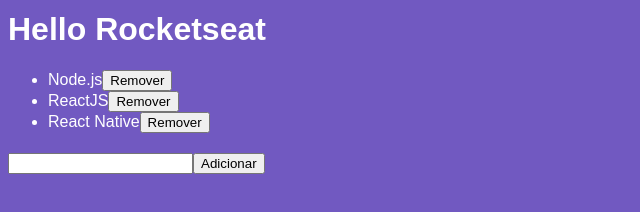
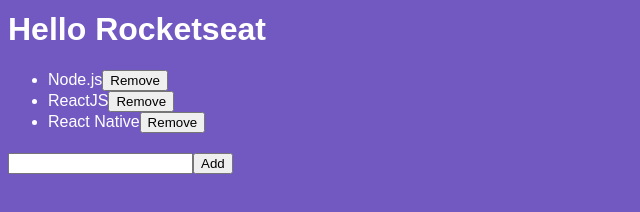
Before and after one commit to alextavella/gostack-react-intro, a React app: page / in a window 1280 px wide. Shown: the part 262-474 px from the top of the page, without its empty margins (0-640 px from the left). Built offline with nearby package versions, Linux system fonts and the light colour scheme.

Commit message:
Add TechItem

```diff
--- /dev/null
+++ b/src/components/TechItem.js
@@ -0,0 +1,10 @@
+import React from 'react';
+
+export default function TechItem({ tech, onDelete }) {
+  return (
+    <li>
+      {tech}
+      <button type="button" onClick={onDelete}>Remove</button>
+    </li>
+  );
+}
--- a/src/components/TechList.js
+++ b/src/components/TechList.js
@@ -1,4 +1,6 @@
 import React, { Component } from 'react';
+
+import TechItem from './TechItem';
 
 export default class TechList extends Component {
   state = {
@@ -36,15 +38,15 @@
       <form onSubmit={this.handleSubmit}>
         <ul>
           {this.state.techs.map((tech, index) =>
-            <li key={index}>
-              {tech}
-              <button type="button" onClick={() => this.handleDelete(tech)}>Remover</button>
-            </li>
+            <TechItem
+              key={index}
+              tech={tech}
+              onDelete={() => this.handleDelete(tech)} />
           )}
         </ul>
         <h2>{this.state.newTech}</h2>
         <input type="text" onChange={this.handleInputChange} value={this.state.newTech} />
-        <button type="submit">Adicionar</button>
+        <button type="submit">Add</button>
       </form>
     );
   }
```
